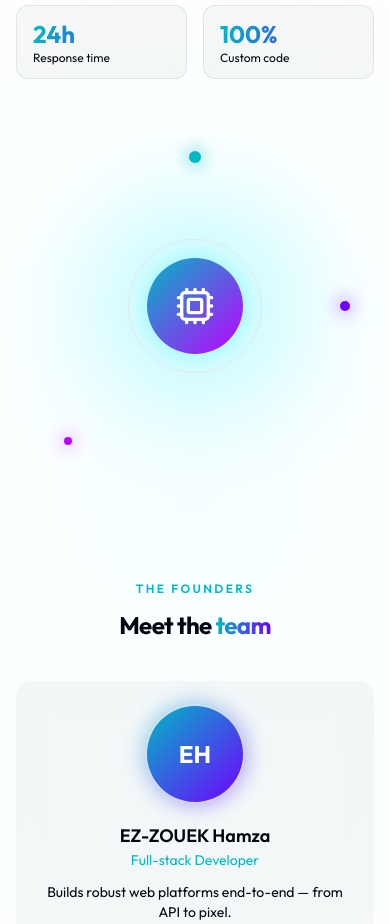
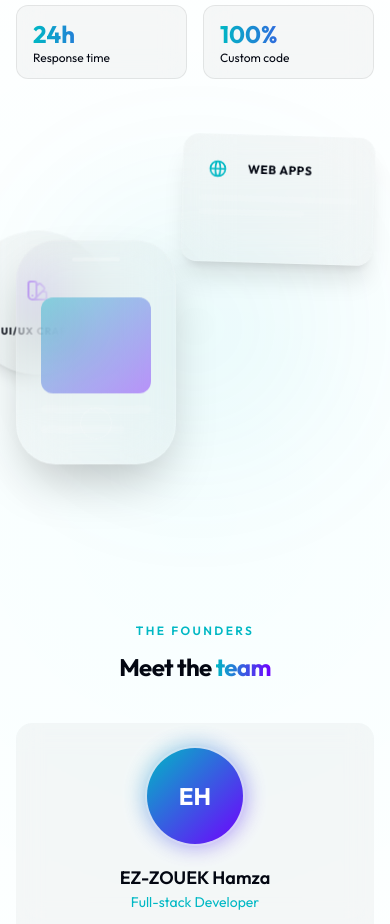
Before and after one commit to HAMZAZAWAK17/W-H__agency, a React (Vite) app: page / in a window 390 px wide. Shown: the part 1340-2264 px from the top of the page. Built offline with nearby package versions, Linux system fonts and the light colour scheme.

Commit message:
feat: add responsive About section with team profiles and statistics

```diff
--- a/src/components/sections/About.tsx
+++ b/src/components/sections/About.tsx
@@ -62,22 +62,76 @@ export function About() {
           </motion.div>
 
           <motion.div
-            initial={{ opacity: 0, scale: 0.95 }}
-            whileInView={{ opacity: 1, scale: 1 }}
+            initial={{ opacity: 0, x: 20 }}
+            whileInView={{ opacity: 1, x: 0 }}
             viewport={{ once: true, margin: "-80px" }}
-            transition={{ duration: 0.7 }}
-            className="relative mx-auto aspect-square w-full max-w-md"
+            transition={{ duration: 0.8, delay: 0.2 }}
+            className="relative flex items-center justify-center min-h-[400px]"
           >
-            <div className="absolute inset-0 rounded-full bg-[radial-gradient(circle_at_center,oklch(0.85_0.18_200/30%),transparent_60%)] blur-2xl" />
-            <div className="absolute inset-6 rounded-full border border-white/10 animate-pulse-glow" />
-            <div className="absolute inset-16 rounded-full border border-white/10" style={{ animationDelay: "-1s" }} />
-            <div className="absolute inset-28 rounded-full border border-[var(--neon)]/40" />
-            <div className="absolute left-1/2 top-1/2 flex h-24 w-24 -translate-x-1/2 -translate-y-1/2 items-center justify-center rounded-full bg-gradient-to-br from-[var(--neon)] to-[var(--violet-glow)] shadow-neon">
-              <Cpu className="h-10 w-10 text-background" strokeWidth={2} />
+            {/* Decorative background elements */}
+            <div className="absolute inset-0 bg-gradient-to-tr from-[var(--neon)]/10 via-transparent to-[var(--electric)]/10 blur-3xl -z-10" />
+
+            {/* Floating Service Cards */}
+            <div className="relative w-full max-w-sm aspect-square flex items-center justify-center">
+              {/* Card 1: Web Development */}
+              <motion.div
+                animate={{
+                  y: [0, -15, 0],
+                  rotate: [0, 2, 0]
+                }}
+                transition={{ duration: 5, repeat: Infinity, ease: "easeInOut" }}
+                className="absolute top-0 right-0 w-48 h-32 bg-glass border border-white/10 rounded-2xl p-4 shadow-xl z-20 backdrop-blur-xl"
+              >
+                <div className="flex items-center gap-3 mb-2">
+                  <div className="p-2 rounded-lg bg-[var(--neon)]/20 text-[var(--neon)]">
+                    <svg className="w-5 h-5" fill="none" stroke="currentColor" viewBox="0 0 24 24"><path strokeLinecap="round" strokeLinejoin="round" strokeWidth="2" d="M21 12a9 9 0 01-9 9m9-9a9 9 0 00-9-9m9 9H3m9 9a9 9 0 01-9-9m9 9c1.657 0 3-4.03 3-9s-1.343-9-3-9m0 18c-1.657 0-3-4.03-3-9s1.343-9 3-9m-9 9a9 9 0 019-9" /></svg>
+                  </div>
+                  <span className="text-xs font-bold uppercase tracking-wider">Web Apps</span>
+                </div>
+                <div className="space-y-2">
+                  <div className="h-1.5 w-full bg-white/10 rounded-full" />
+                  <div className="h-1.5 w-2/3 bg-white/10 rounded-full" />
+                </div>
+              </motion.div>
+
+              {/* Card 2: Mobile Apps */}
+              <motion.div
+                animate={{
+                  y: [-10, 10, -10],
+                  rotate: [0, -2, 0]
+                }}
+                transition={{ duration: 6, repeat: Infinity, ease: "easeInOut", delay: 0.5 }}
+                className="absolute bottom-8 left-0 w-40 h-56 bg-glass border border-white/10 rounded-[2.5rem] p-6 shadow-2xl z-30 backdrop-blur-xl"
+              >
+                <div className="absolute top-4 left-1/2 -translate-x-1/2 w-12 h-1 bg-white/20 rounded-full" />
+                <div className="mt-8 space-y-3">
+                  <div className="h-24 w-full rounded-xl bg-gradient-to-br from-[var(--neon)] to-[var(--electric)] opacity-40" />
+                  <div className="h-2 w-full bg-white/10 rounded-full" />
+                  <div className="h-2 w-3/4 bg-white/10 rounded-full" />
+                </div>
+                <div className="absolute bottom-6 left-1/2 -translate-x-1/2 w-8 h-8 rounded-full border border-white/20" />
+              </motion.div>
+
+              {/* Card 3: UI/UX Design */}
+              <motion.div
+                animate={{
+                  x: [-5, 5, -5],
+                  y: [5, -5, 5]
+                }}
+                transition={{ duration: 7, repeat: Infinity, ease: "easeInOut", delay: 1 }}
+                className="absolute top-20 -left-12 w-36 h-36 bg-glass border border-white/10 rounded-full p-4 shadow-lg z-10 backdrop-blur-md flex flex-col items-center justify-center"
+              >
+                <div className="p-3 rounded-full bg-[var(--electric)]/20 text-[var(--electric)] mb-2">
+                  <svg className="w-6 h-6" fill="none" stroke="currentColor" viewBox="0 0 24 24"><path strokeLinecap="round" strokeLinejoin="round" strokeWidth="2" d="M7 21a4 4 0 01-4-4V5a2 2 0 012-2h4a2 2 0 012 2v12a4 4 0 01-4 4zm0 0h12a2 2 0 002-2v-4a2 2 0 00-2-2h-2.343M11 7.343l1.657-1.657a2 2 0 012.828 0l2.829 2.829a2 2 0 010 2.828l-8.486 8.485M7 17h.01" /></svg>
+                </div>
+                <span className="text-[10px] font-bold uppercase tracking-widest text-center">UI/UX Craft</span>
+              </motion.div>
+
+              {/* Connection Lines / Glows */}
+              <div className="absolute inset-0 flex items-center justify-center opacity-30">
+                <div className="w-1/2 h-1/2 rounded-full bg-[var(--neon)] blur-[100px] animate-pulse" />
+              </div>
             </div>
-            <span className="absolute left-1/2 top-6 h-3 w-3 -translate-x-1/2 rounded-full bg-[var(--neon)] shadow-[0_0_18px_var(--neon)]" />
-            <span className="absolute right-6 top-1/2 h-2.5 w-2.5 -translate-y-1/2 rounded-full bg-[var(--electric)] shadow-[0_0_18px_var(--electric)]" />
-            <span className="absolute bottom-10 left-12 h-2 w-2 rounded-full bg-[var(--violet-glow)] shadow-[0_0_18px_var(--violet-glow)]" />
           </motion.div>
         </div>
 
```
